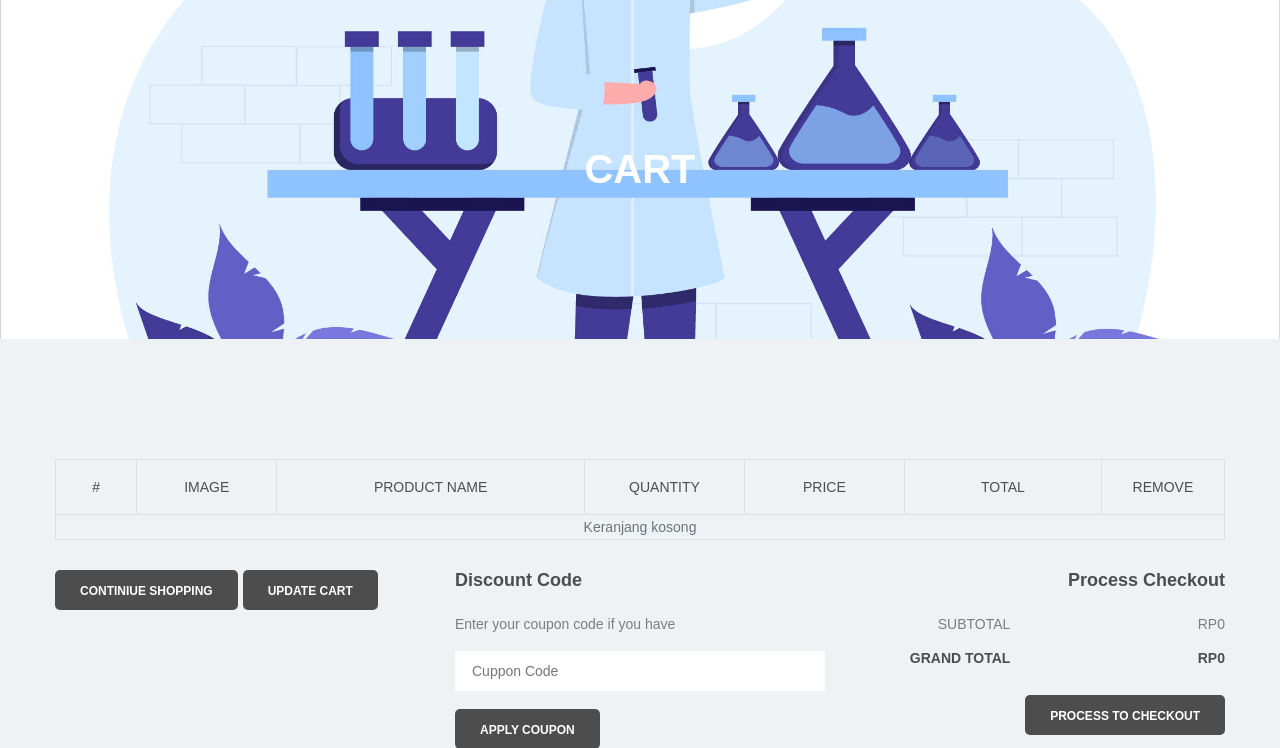
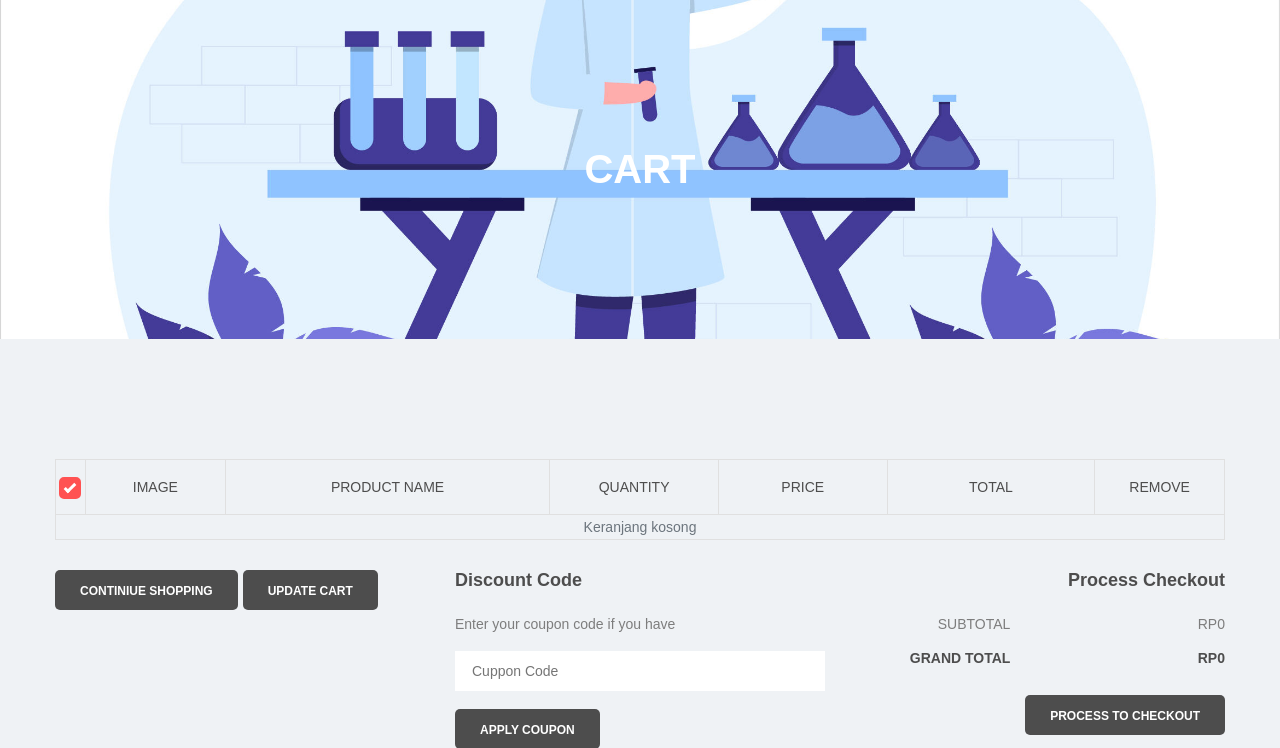
Before and after one commit to vero57/lsp-apotek-yosua, a Laravel app: template resources/views/fe/cart.blade.php in a window 1280 px wide. Shown: the part 205-953 px from the top of the page. Run offline with Laravel 12, Linux system fonts and the light colour scheme; the template is opened without the code that fills it, so the values that code supplies are empty; parts of the project's set-up code (start-up, migrations or seed data) failed here and were passed over; some web fonts are replaced.

Commit message:
feat: Enhance checkout process with item selection and custom checkbox functionality

```diff
--- a/resources/views/fe/cart.blade.php
+++ b/resources/views/fe/cart.blade.php
@@ -39,7 +39,9 @@
                                     <!-- Table Head -->
                                     <thead>
                                         <tr>
-                                            <th class="number">#</th>
+                                            <th class="select">
+                                                <span class="custom-checkbox custom-checkbox-all" id="select-all-cart"></span>
+                                            </th>
                                             <th class="image">image</th>
                                             <th class="name">product name</th>
                                             <th class="qty">quantity</th>
@@ -52,7 +54,9 @@
                                     <tbody>
                                         @forelse($cartItems as $i => $item)
                                             <tr>
-                                                <td><span class="cart-number">{{ $i+1 }}</span></td>
+                                                <td>
+                                                    <span class="custom-checkbox cart-item-checkbox" data-id="{{ $item->id }}" data-checked="1"></span>
+                                                </td>
                                                 <td>
                                                     <a class="cart-pro-image" href="#">
                                                         <img alt="gambar obat " src="{{ $item->obat && $item->obat->foto1 ? asset('storage/' . $item->obat->foto1) : asset('fe/img/noimage.png') }}"/>
@@ -112,10 +116,12 @@
                                     <h5><span>Grand total</span><span>Rp{{ number_format($cartTotal, 0, ',', '.') }}</span></h5>
                                     <form id="checkout-form" action="{{ route('fe.cart.processCheckout') }}" method="POST">
                                         @csrf
-                                        @foreach($cartItems as $item)
-                                            <input type="hidden" name="cart_id[]" value="{{ $item->id }}">
-                                            <input type="hidden" name="jumlah_order[{{ $item->id }}]" id="jumlah_order_{{ $item->id }}" value="{{ $item->jumlah_order }}">
-                                        @endforeach
+                                        <div id="checkout-hidden-inputs">
+                                            @foreach($cartItems as $item)
+                                                <input type="hidden" name="cart_id[]" value="{{ $item->id }}" id="cart_id_{{ $item->id }}">
+                                                <input type="hidden" name="jumlah_order[{{ $item->id }}]" id="jumlah_order_{{ $item->id }}" value="{{ $item->jumlah_order }}">
+                                            @endforeach
+                                        </div>
                                         <button type="submit" class="button">process to checkout</button>
                                     </form>
                                 </div>
@@ -240,7 +246,106 @@
                     if (hiddenInput) hiddenInput.value = val;
                 });
             });
+
+            // Custom checkbox logic
+            function setCheckboxState(el, checked) {
+                if (checked) {
+                    el.classList.add('checked');
+                    el.setAttribute('data-checked', '1');
+                } else {
+                    el.classList.remove('checked');
+                    el.setAttribute('data-checked', '0');
+                }
+            }
+            // Init all item checkboxes as checked
+            document.querySelectorAll('.cart-item-checkbox').forEach(function(cb) {
+                setCheckboxState(cb, true);
+            });
+            // Init select all as checked if all checked
+            function updateSelectAllCheckbox() {
+                const all = document.querySelectorAll('.cart-item-checkbox');
+                const allChecked = Array.from(all).every(cb => cb.getAttribute('data-checked') === '1');
+                const selectAll = document.getElementById('select-all-cart');
+                setCheckboxState(selectAll, allChecked);
+            }
+            // Toggle item checkbox
+            document.querySelectorAll('.cart-item-checkbox').forEach(function(cb) {
+                cb.addEventListener('click', function() {
+                    const checked = cb.getAttribute('data-checked') === '1';
+                    setCheckboxState(cb, !checked);
+                    updateSelectAllCheckbox();
+                });
+            });
+            // Toggle select all
+            const selectAll = document.getElementById('select-all-cart');
+            if (selectAll) {
+                setCheckboxState(selectAll, true);
+                selectAll.addEventListener('click', function() {
+                    const checked = selectAll.getAttribute('data-checked') === '1';
+                    document.querySelectorAll('.cart-item-checkbox').forEach(function(cb) {
+                        setCheckboxState(cb, !checked);
+                    });
+                    setCheckboxState(selectAll, !checked);
+                });
+            }
+            // Update select all on item change
+            document.querySelectorAll('.cart-item-checkbox').forEach(function(cb) {
+                cb.addEventListener('click', updateSelectAllCheckbox);
+            });
+
+            // Saat submit checkout, hanya kirim input hidden untuk item yang dicentang
+            const checkoutForm = document.getElementById('checkout-form');
+            if (checkoutForm) {
+                checkoutForm.addEventListener('submit', function(e) {
+                    // Ambil semua id item yang dicentang
+                    const checkedIds = Array.from(document.querySelectorAll('.cart-item-checkbox'))
+                        .filter(cb => cb.getAttribute('data-checked') === '1')
+                        .map(cb => cb.getAttribute('data-id'));
+                    // Hapus semua input hidden cart_id dan jumlah_order yang tidak dicentang
+                    @foreach($cartItems as $item)
+                        if (!checkedIds.includes('{{ $item->id }}')) {
+                            var inputCartId = document.getElementById('cart_id_{{ $item->id }}');
+                            var inputJumlah = document.getElementById('jumlah_order_{{ $item->id }}');
+                            if (inputCartId) inputCartId.parentNode.removeChild(inputCartId);
+                            if (inputJumlah) inputJumlah.parentNode.removeChild(inputJumlah);
+                        }
+                    @endforeach
+                    // Jika tidak ada yang dicentang, cegah submit
+                    if (checkedIds.length === 0) {
+                        e.preventDefault();
+                        alert('Pilih minimal satu produk untuk checkout.');
+                    }
+                });
+            }
         });
         </script>
+        <style>
+        .custom-checkbox {
+            display: inline-block;
+            width: 22px;
+            height: 22px;
+            border: 2px solid #aaa;
+            border-radius: 5px;
+            background: #fff;
+            position: relative;
+            cursor: pointer;
+            vertical-align: middle;
+        }
+        .custom-checkbox.checked {
+            background: #ff5252;
+            border-color: #ff5252;
+        }
+        .custom-checkbox.checked:after {
+            content: '';
+            position: absolute;
+            left: 6px;
+            top: 2px;
+            width: 6px;
+            height: 12px;
+            border: solid #fff;
+            border-width: 0 3px 3px 0;
+            transform: rotate(45deg);
+        }
+        </style>
     </body>
 @endsection
```
Also changed, not shown: app/Http/Controllers/CartController.php (+10 -0 lines), app/Http/Controllers/CheckoutController.php (+12 -3 lines).
